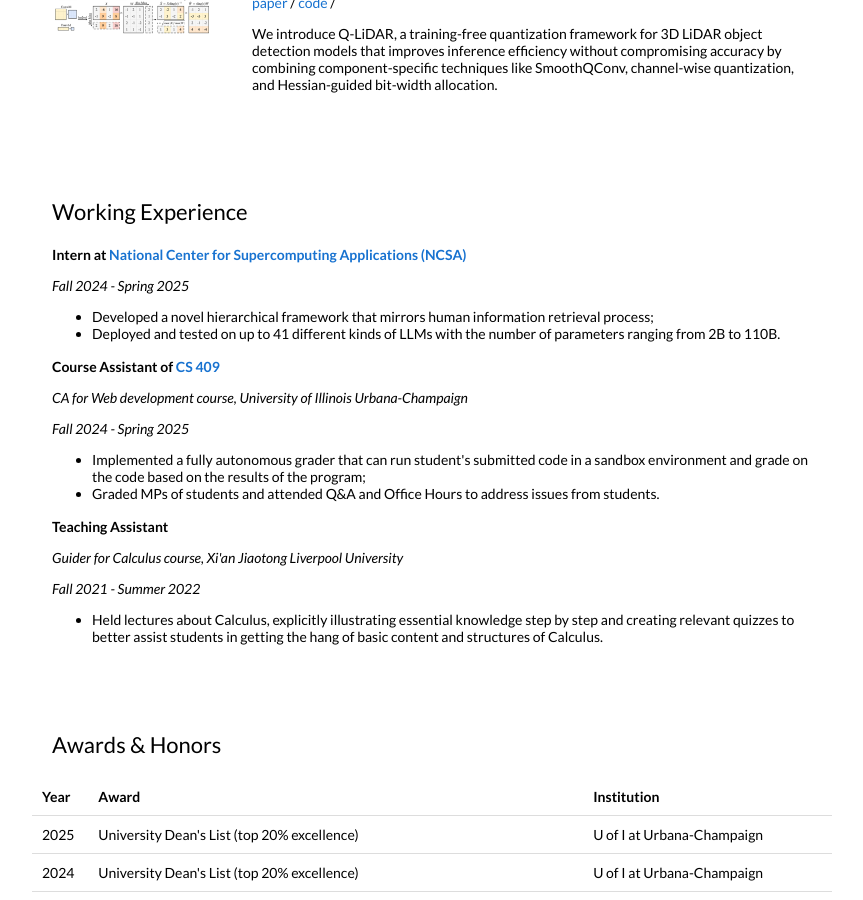
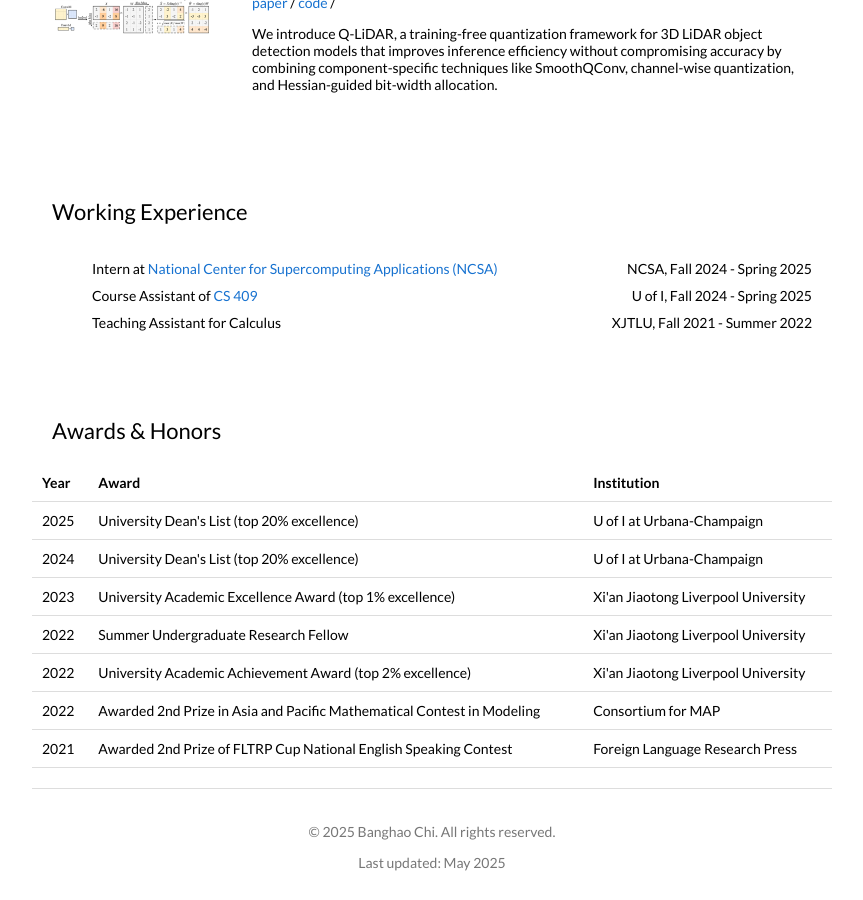
Before and after one commit to Yingbei-Weng/Yingbei-Weng.github.io, a Jekyll site: the page built from _posts/2025-05-16-knowledge.markdown, in a window 1280 px wide and 900 px high, scrolled down 1409 px. Shown: the whole window, without its empty margins (208-1071 px from the left). Built offline with Jekyll 4.4.1, drawn with Linux system fonts in a browser that asks for light colours.

Commit message:
update: work format

```diff
--- a/_layouts/default.html
+++ b/_layouts/default.html
@@ -313,92 +313,52 @@
             "
           >
             <tr>
-              <td
+              <td style="padding-left: 2.5%; padding-right: 2.5%; width: 100%">
+                <ul>
+                  <li
                     style="
-                  padding-left: 2.5%;
-                  padding-right: 2.5%;
-                  width: 100%;
-                  vertical-align: middle;
+                      display: flex;
+                      justify-content: space-between;
+                      margin-bottom: 10px;
                     "
                   >
-                <h3>
-                  Intern at
+                    <span
+                      >Intern at
                       <a href="https://www.ncsa.illinois.edu/"
-                    >National Center for Supercomputing Applications (NCSA)</a
+                        >National Center for Supercomputing Applications
+                        (NCSA)</a
+                      ></span
                     >
-                </h3>
-                <p>
-                  <em>Fall 2024 - Spring 2025</em>
-                </p>
-                <ul>
-                  <li>
-                    Developed a novel hierarchical framework that mirrors human
-                    information retrieval process;
+                    <span style="white-space: nowrap"
+                      >NCSA, Fall 2024 - Spring 2025</span
+                    >
                   </li>
-                  <li>
-                    Deployed and tested on up to 41 different kinds of LLMs with
-                    the number of parameters ranging from 2B to 110B.
-                  </li>
-                </ul>
-              </td>
-            </tr>
-            <tr>
-              <td
+                  <li
                     style="
-                  padding-left: 2.5%;
-                  padding-right: 2.5%;
-                  width: 100%;
-                  vertical-align: middle;
+                      display: flex;
+                      justify-content: space-between;
+                      margin-bottom: 10px;
                     "
                   >
-                <h3>
-                  Course Assistant of
-                  <a href="https://uiucwp.gitlab.io/fa-24/">CS 409</a>
-                </h3>
-                <p>
-                  <em
-                    >CA for Web development course, University of Illinois
-                    Urbana-Champaign</em
+                    <span
+                      >Course Assistant of
+                      <a href="https://uiucwp.gitlab.io/fa-24/">CS 409</a></span
                     >
-                </p>
-                <p><em>Fall 2024 - Spring 2025</em></p>
-                <ul>
-                  <li>
-                    Implemented a fully autonomous grader that can run student's
-                    submitted code in a sandbox environment and grade on the
-                    code based on the results of the program;
+                    <span style="white-space: nowrap"
+                      >U of I, Fall 2024 - Spring 2025</span
+                    >
                   </li>
-                  <li>
-                    Graded MPs of students and attended Q&amp;A and Office Hours
-                    to address issues from students.
-                  </li>
-                </ul>
-              </td>
-            </tr>
-
-            <tr>
-              <td
+                  <li
                     style="
-                  padding-left: 2.5%;
-                  padding-right: 2.5%;
-                  width: 100%;
-                  vertical-align: middle;
+                      display: flex;
+                      justify-content: space-between;
+                      margin-bottom: 10px;
                     "
                   >
-                <h3>Teaching Assistant</h3>
-                <p>
-                  <em
-                    >Guider for Calculus course, Xi'an Jiaotong Liverpool
-                    University</em
+                    <span>Teaching Assistant for Calculus</span>
+                    <span style="white-space: nowrap"
+                      >XJTLU, Fall 2021 - Summer 2022</span
                     >
-                </p>
-                <p><em>Fall 2021 - Summer 2022</em></p>
-                <ul>
-                  <li>
-                    Held lectures about Calculus, explicitly illustrating
-                    essential knowledge step by step and creating relevant
-                    quizzes to better assist students in getting the hang of
-                    basic content and structures of Calculus.
                   </li>
                 </ul>
               </td>
```
Lines whose indentation alone changed are shown as unchanged.
